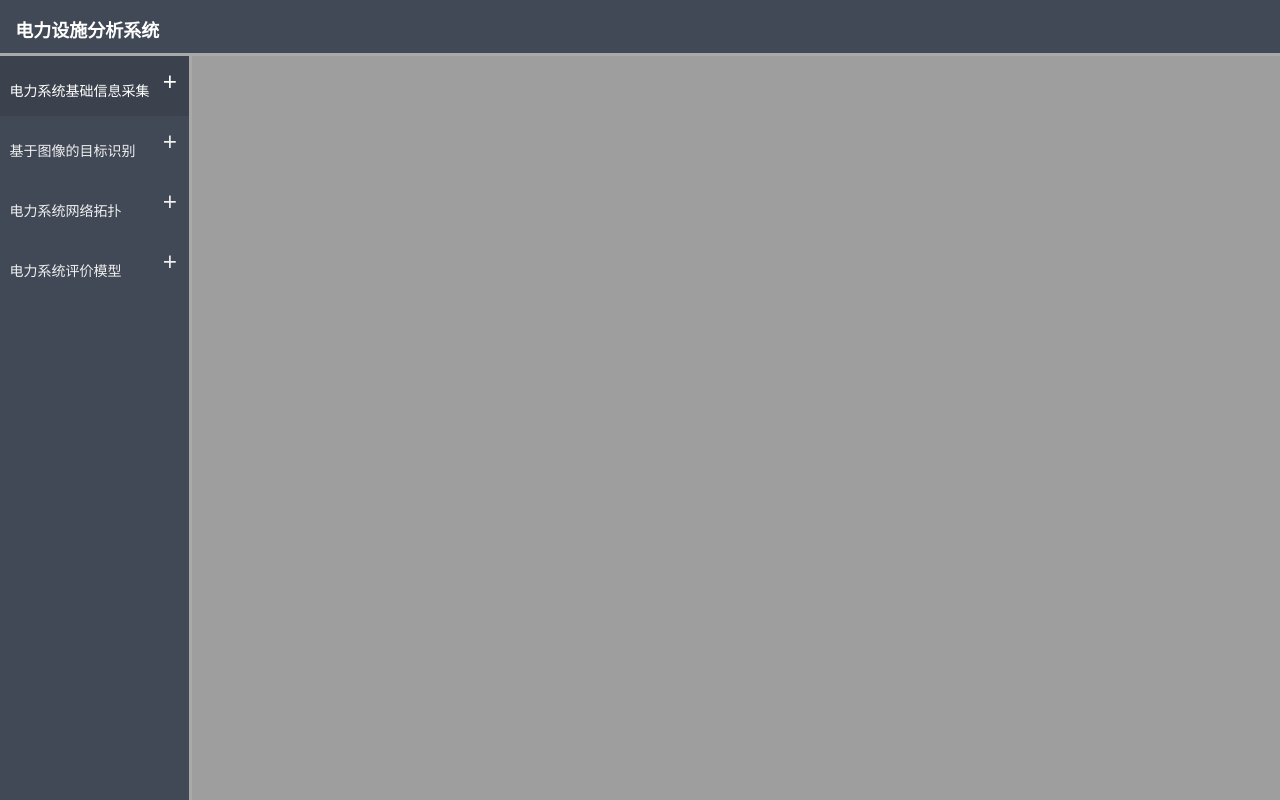
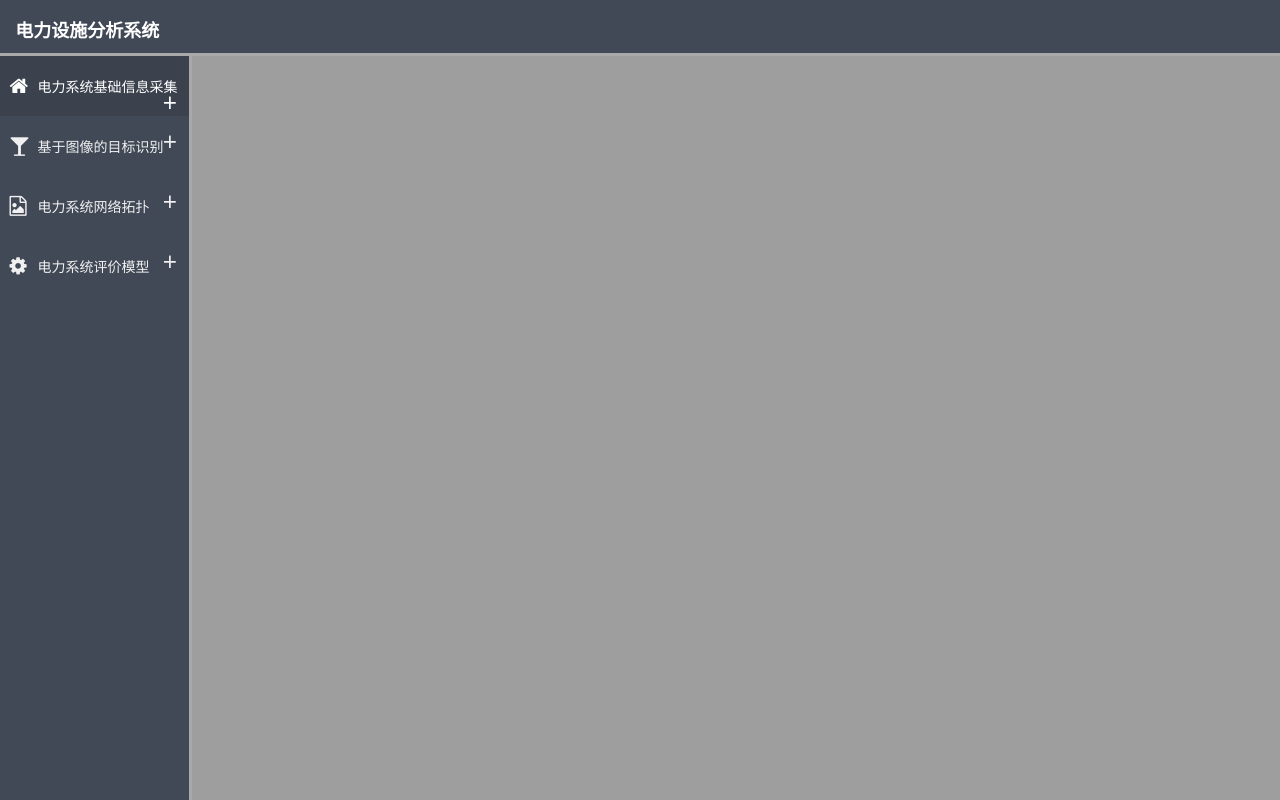
Before and after one commit to njust-lbj/keyanUI, a Java web app: page /views/main_Japan.jsp in a window 1280 px wide. Run offline with Spring Boot 4, a stand-in JSP engine, Linux system fonts and the light colour scheme; the project's own start-up code is not run, and a stand-in starts its controllers and pages; some libraries are stand-ins or nearby versions.

Commit message:
小改动

```diff
--- a/src/main/webapp/views/main_Indian.jsp
+++ b/src/main/webapp/views/main_Indian.jsp
@@ -12,6 +12,7 @@
     <meta http-equiv="Content-Type" charset="utf-8">
     <script src="../js/jquery-3.2.1.js" type="text/javascript"></script>
     <link href="../css/jquery-accordion-menu.css" rel="stylesheet" type="text/css"/>
+    <link href="../css/font-awesome.css" rel="stylesheet" type="text/css"/>
     <script src="../js/jquery-accordion-menu.js" type="text/javascript"></script>
     <title>google earth test</title>
     <style type="text/css">
--- a/src/main/webapp/views/main_Japan.jsp
+++ b/src/main/webapp/views/main_Japan.jsp
@@ -12,6 +12,7 @@
     <meta http-equiv="Content-Type" charset="utf-8">
     <script src="../js/jquery-3.2.1.js" type="text/javascript"></script>
     <link href="../css/jquery-accordion-menu.css" rel="stylesheet" type="text/css"/>
+    <link href="../css/font-awesome.css" rel="stylesheet" type="text/css"/>
     <script src="../js/jquery-accordion-menu.js" type="text/javascript"></script>
     <title>google earth test</title>
     <style type="text/css">
```
Also changed, not shown: src/main/webapp/css/jquery-accordion-menu.css (line endings or trailing spaces).
